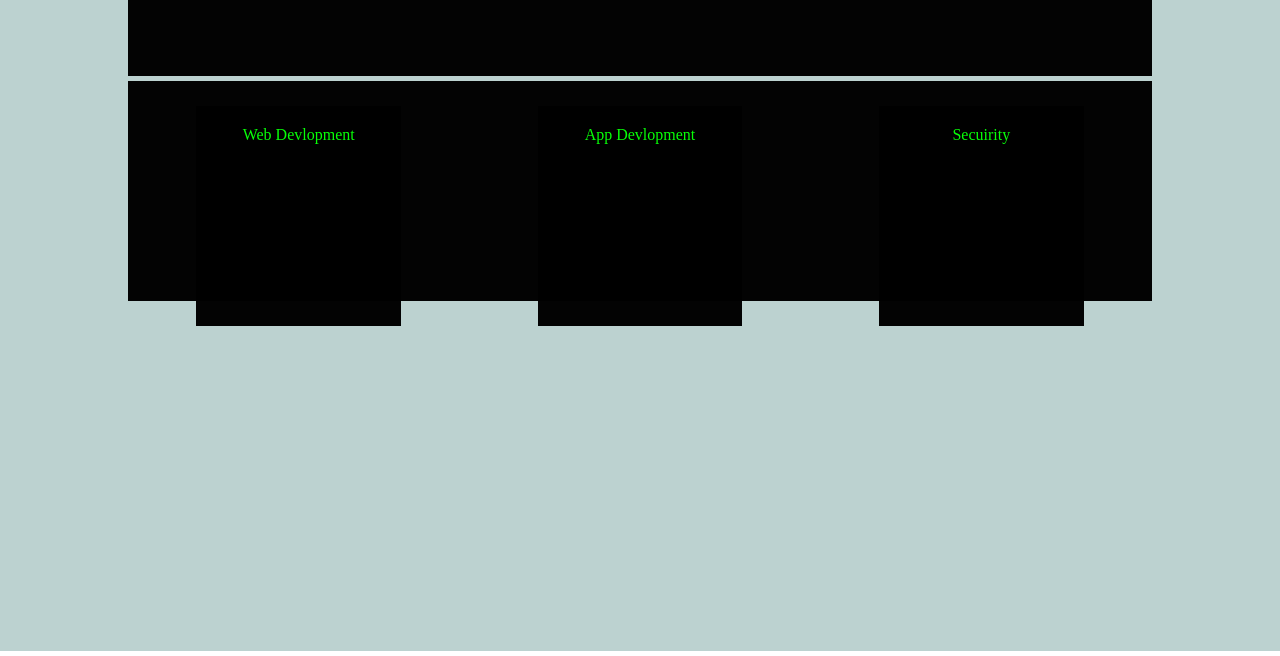
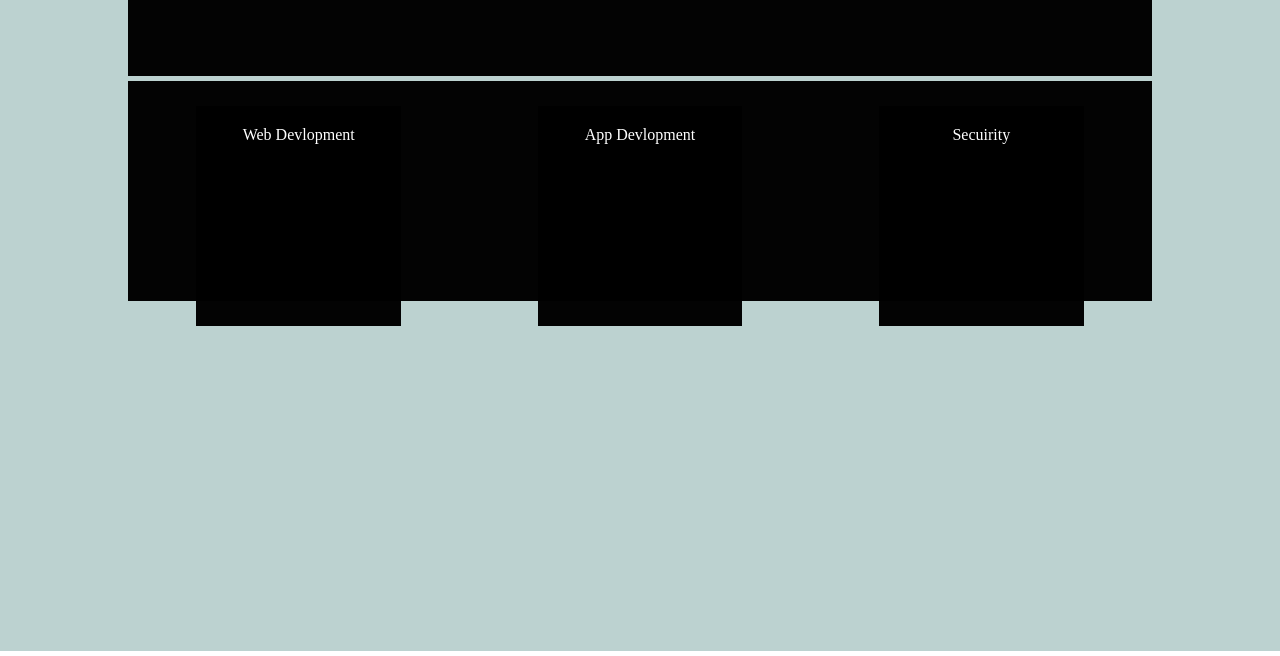
Before and after one commit to Jubayerhusain/WAS, a plain HTML site: page ourProject/index.html in a window 1280 px wide. Shown: the part 228-884 px from the top of the page. Drawn offline with Linux system fonts and the light colour scheme.

Commit message:
card-color

```diff
--- a/ourProject/style.css
+++ b/ourProject/style.css
@@ -43,5 +43,6 @@
 .servise_section .servise1{
     width: 20%;
     background-color: #000000fb;
+    color: #ffff;
 
 }
```
